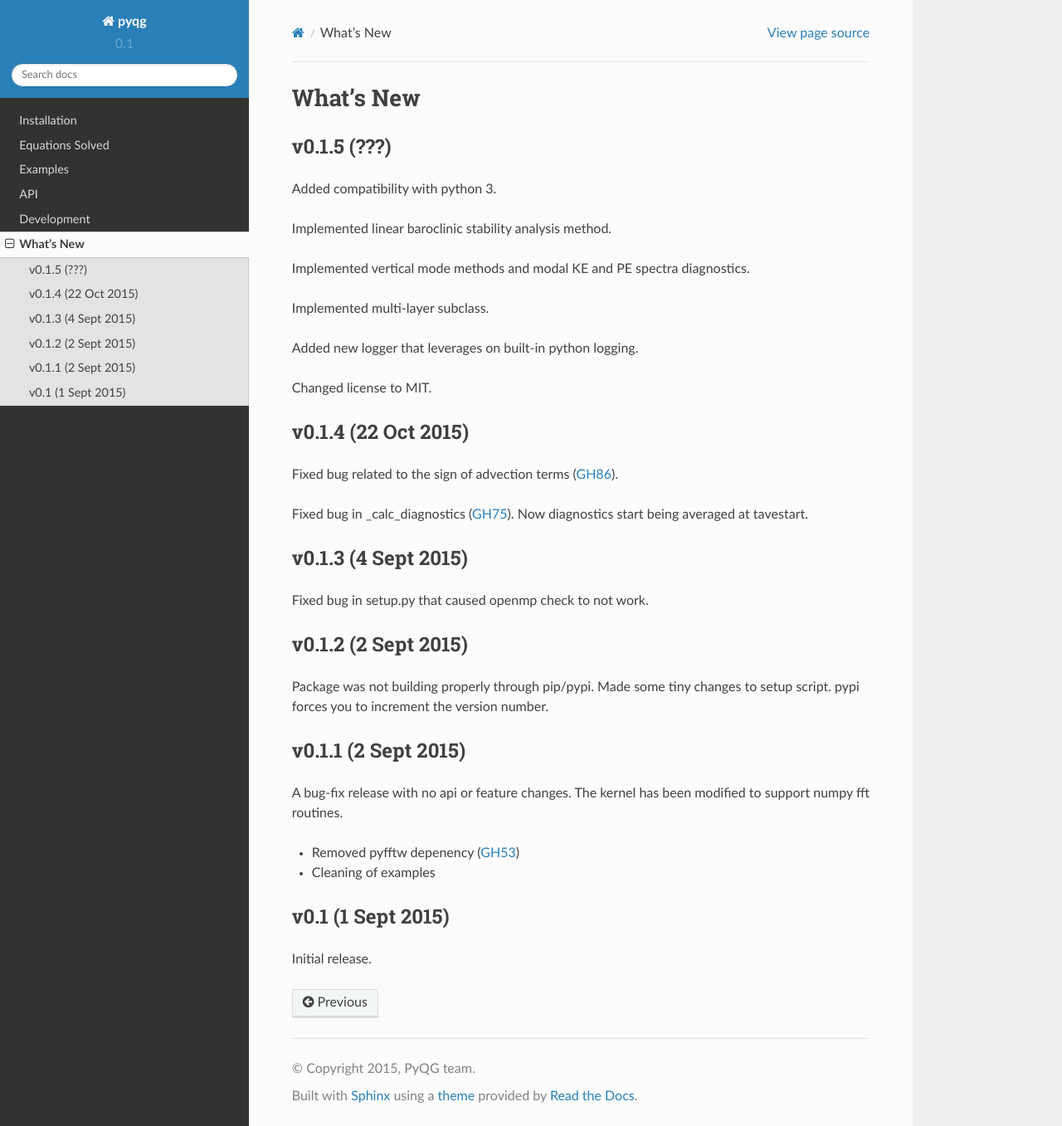
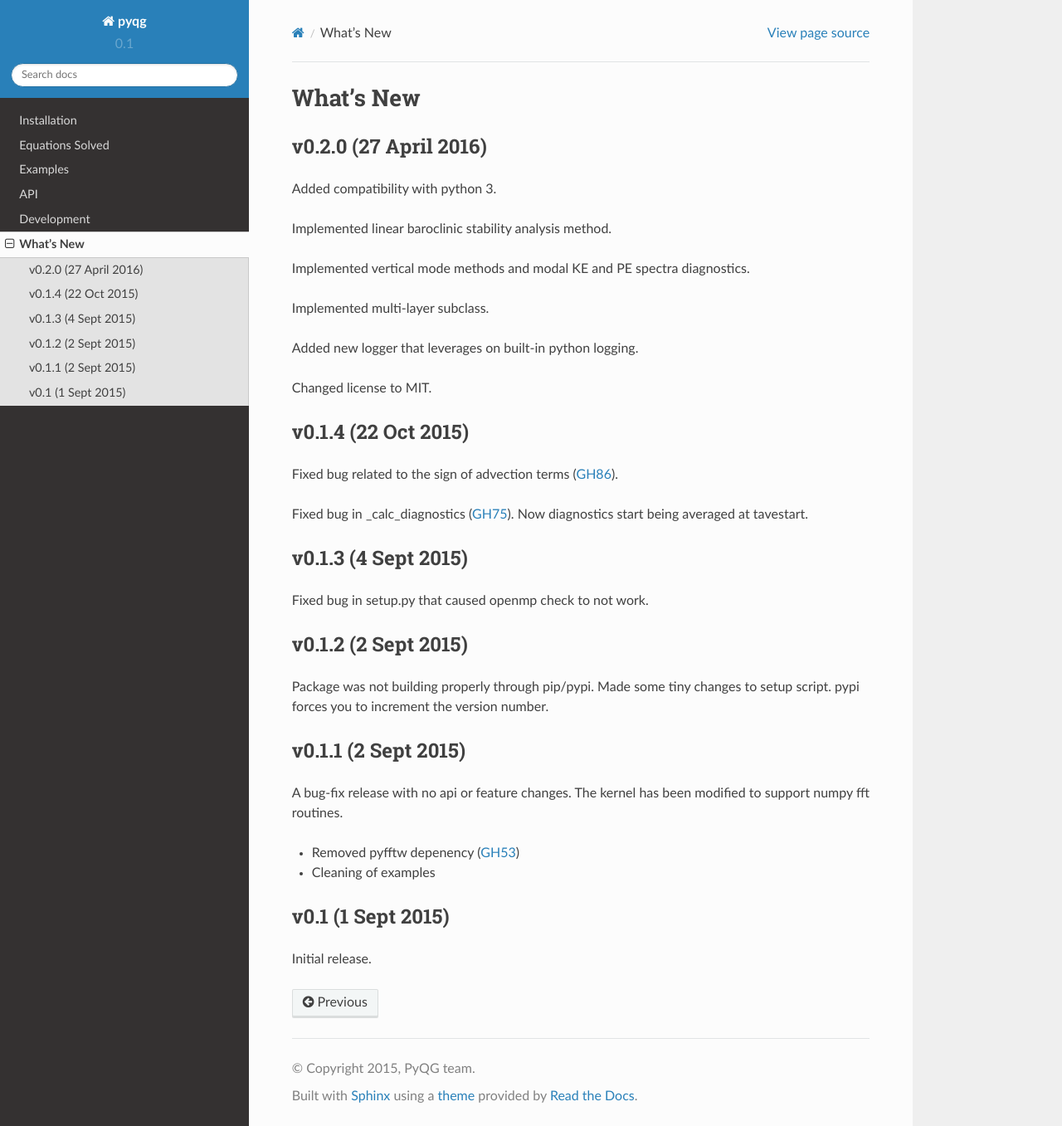
Before and after one commit to pyqg/pyqg, a Sphinx documentation site: the page built from docs/whats-new.rst, in a window 1280 px wide and 1357 px high. Shown: the whole window at 83% size. Built offline with Sphinx 7.4.7 and the Read the Docs theme 2.0.0, drawn with Linux system fonts in a browser that asks for light colours.

Commit message:
updating to 0.2.0

```diff
--- a/docs/whats-new.rst
+++ b/docs/whats-new.rst
@@ -1,7 +1,7 @@
 What's New
 ==========
 
-v0.1.5 (???)
+v0.2.0 (27 April 2016)
 ------------
 
 Added compatibility with python 3.
--- a/setup.py
+++ b/setup.py
@@ -5,7 +5,7 @@ import numpy as np
 import os
 import tempfile, subprocess, shutil
 
-VERSION='0.1.4'
+VERSION='0.2.0'
 
 DISTNAME='pyqg'
 URL='http://github.com/pyqg/pyqg'
```
Also changed, not shown: README.rst (+6 -4 lines).
